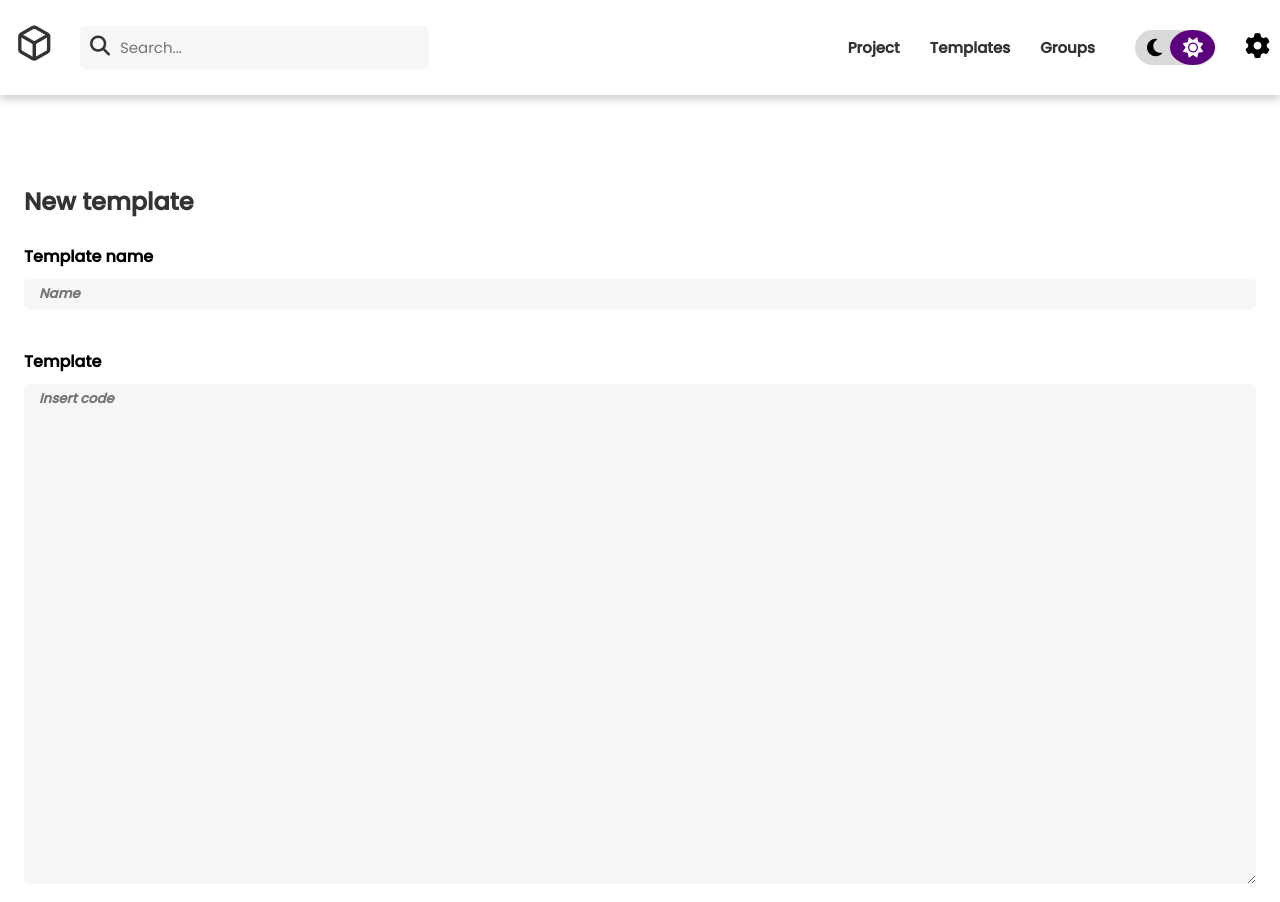
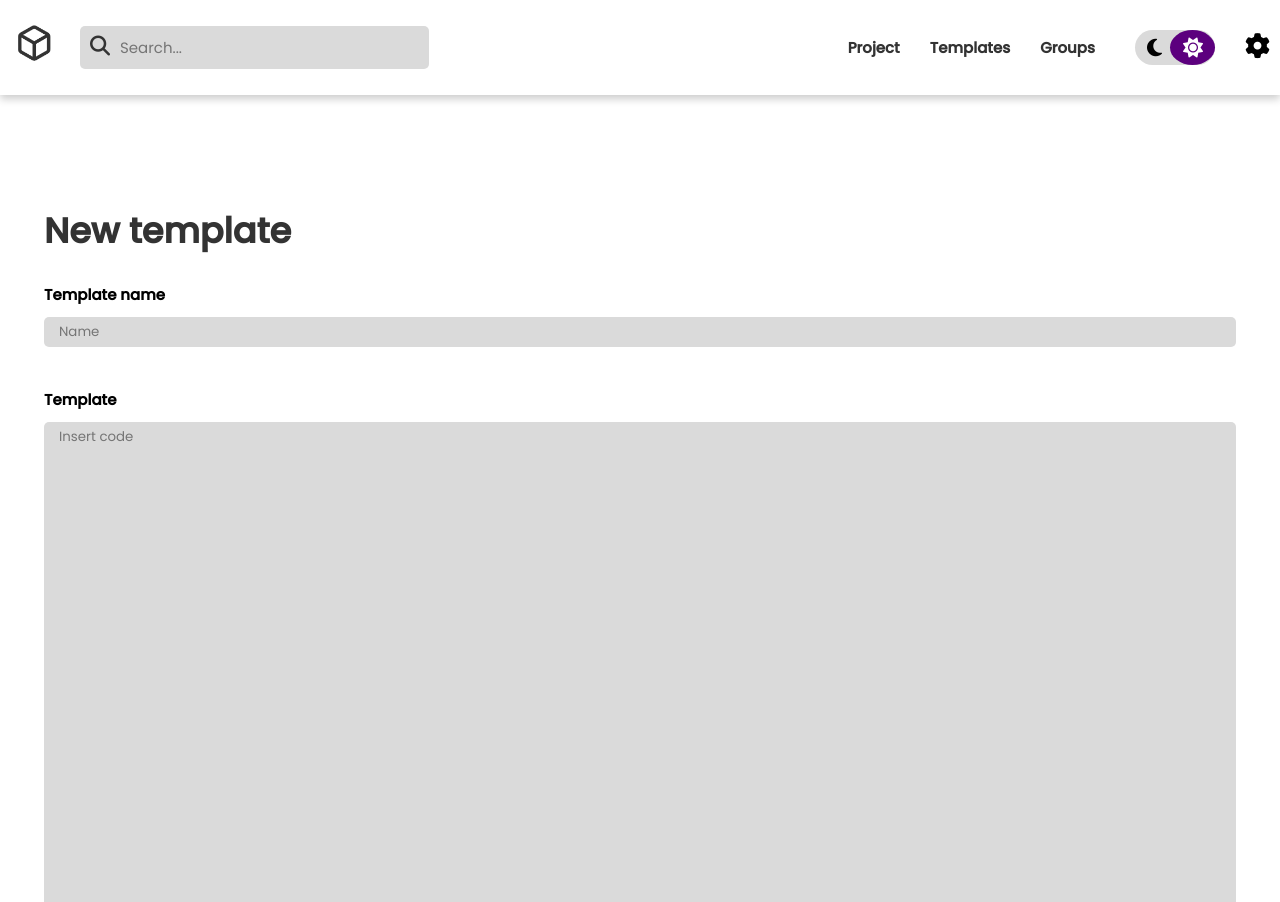
Before and after one commit to Isabella1807/kubeFrontend, a Vue app: page /templates/edit in a window 1280 px wide. Shown: the top 902 px of the page. Built offline with nearby package versions, Linux system fonts and the light colour scheme.

Commit message:
Tjekker alt sass og darkmode

```diff
--- a/src/assets/darkmode.scss
+++ b/src/assets/darkmode.scss
@@ -6,16 +6,16 @@ $red: #E04040;
 
 [color-scheme='dark'] {
   // Baggrundsfarver
-  header, body, .dropdown-nav, .modal-content, .select-container{
+  header, body, .dropdown-nav, .modal-content, .select-container, .newuser-modal-content{
     background-color: $darkmode-bg;
   }
 
-  .slider-font, .slider, input, .custom-select {
+  .slider-font, .slider, input, .custom-select, .newuser-upload-button {
     background-color: $background-shield;
   }
 
   // Tekstfarver
-  h1, h2, p, th, td, .link, .darkMode {
+  h1, h2, p, th, td, .link, .darkMode, .darkmodelabel, .newuser-checkbox-item {
     color: $white-color;
   }
 
--- a/src/assets/globalVariables.scss
+++ b/src/assets/globalVariables.scss
@@ -6,11 +6,13 @@ $dangerRed: #E04040;
 $offline: #E04040;
 $online: #079E34;
 $white-color: #fff;
-$bacgroundgrey: #F6F6F6;
 
 $font-size-desktop: 15px;
 $font-weight: 700;
 $font-size-mobile: 14px;
+$font-size-h1: 35px;
+
+$iconsSize: 25px;
 
 $transition-duration: 0.5s;
 $header-padding: 10px 0;
--- a/src/components/Button.vue
+++ b/src/components/Button.vue
@@ -34,6 +34,7 @@ const props = defineProps({
 </template>
 
 <style scoped lang="scss">
+
 .buttonShape {
   display: inline-flex;
   background-color: $primaryPurple;
@@ -41,9 +42,8 @@ const props = defineProps({
   padding: 0.5rem 2rem 0.5rem 1.7rem;
   justify-content: center;
   align-items: center;
-  color: white;
+  color: $white-color;
   gap: 0.6rem;
-  font-weight: 500;
   border: 3px solid $primaryPurple;
   cursor: pointer;
   white-space: nowrap;
@@ -53,14 +53,13 @@ const props = defineProps({
   }
 
   p {
-    color: white;
+    color: $white-color;
   }
 
   &.hollow {
     border: 3px solid $primaryPurple;
     background-color: transparent;
     color: $primaryPurple;
-    font-weight: 700;
 
     p {
       color: $primaryPurple;
@@ -85,7 +84,7 @@ const props = defineProps({
     padding: 0.3rem 1.3rem 0.3rem 1rem;
   }
   .buttonText {
-    font-size: 14px;
+    font-size: $font-size-mobile;
   }
 }
 
--- a/src/components/Header.vue
+++ b/src/components/Header.vue
@@ -214,7 +214,7 @@ $max-width-desktop: 1350px;
       text-align: left;
 
       &:hover {
-        background-color: $bacgroundgrey;
+        background-color: $lightGrey;
         border-radius: 5px;
       }
 
@@ -397,7 +397,7 @@ input:checked + .slider-font .a-icon {
         font-size: $font-size-desktop;
         border: none ;
         border-radius: 5px;
-        background: $bacgroundgrey;
+        background: $lightGrey;
         width: 349px;
 
         &:focus {
@@ -450,7 +450,7 @@ header {
             justify-content: flex-end;
 
             .settings {
-                font-size: 25px;
+                font-size: $iconsSize;
                 margin-left: 20px;
 
                 &:hover {
@@ -521,7 +521,7 @@ header {
                 border: none;
 
                 &:hover {
-                background-color: $bacgroundgrey;
+                background-color: $lightGrey;
                 }
             }
         }
--- a/src/components/IconButton.vue
+++ b/src/components/IconButton.vue
@@ -38,7 +38,7 @@ const props = defineProps({
   display: flex;
   align-items: center;
   justify-content: center;
-  color: white;
+  color: $white-color;
   cursor: pointer;
   user-select: none;
 
--- a/src/components/Modal_NewProject.vue
+++ b/src/components/Modal_NewProject.vue
@@ -1,7 +1,7 @@
 <template>
   <div v-if="show" class="modal-overlay">
     <div class="modal-content">
-      <button class="modal-close" @click="close">✕</button>
+      <button class="modal-close" @click="close">✖</button>
       <h1>New Project</h1>
       <form @submit.prevent="saveProject">
         <label class="darkMode">
--- a/src/components/Modal_NewUser.vue
+++ b/src/components/Modal_NewUser.vue
@@ -18,11 +18,11 @@
             </div>
             <div class="newuser-checkbox-section">
                 <label class="newuser-checkbox-item">
-                    <input type="checkbox" v-model="isStudent" @change="resetFields" />
+                    <input type="checkbox" v-model="isStudent" @change="resetFields"  />
                     Students
                 </label>
                 <label class="newuser-checkbox-item">
-                    <input type="checkbox" v-model="isTeacher" @change="resetFields" />
+                    <input type="checkbox" v-model="isTeacher" @change="resetFields"  />
                     Teachers
                 </label>
             </div>
@@ -219,7 +219,7 @@ export default {
   padding: 8px;
   border: 1px solid $lightGrey;
   border-radius: 4px;
-  background: $bacgroundgrey;
+  background: $lightGrey;
 }
 
 /* Buttons */
--- a/src/views/NewTemplate.vue
+++ b/src/views/NewTemplate.vue
@@ -1,11 +1,11 @@
 <template>
   <div id="template_form">
-    <h2>New template</h2>
+    <h1>New template</h1>
     <form action="X">
-      <label for="tname">Template name</label>
+      <label for="tname" class="darkmodelabel">Template name</label>
       <input type="text" id="tname" name="tname" placeholder="Name" />
 
-      <label for="lname">Template</label>
+      <label for="lname" class="darkmodelabel">Template</label>
       <textarea name="" id="" placeholder="Insert code"></textarea>
 
       <div class="btn-container">
@@ -23,27 +23,25 @@
 </template>
 
 <style scoped lang="scss">
-@import '../assets/globalVariables.scss';
 
-h2 {
-  font-weight: $font-weight;
+h1 {
+  font-size:$font-size-h1;
   margin: 25px 0px;
 }
 
 label {
   font-weight: $font-weight;
+  font-size: $font-size-desktop;
 }
 
 input {
   border-radius: 5px;
   display: flex;
   flex-direction: column;
-  background-color: $bacgroundgrey;
+  background-color: $lightGrey;
   border: none;
   width: 100%;
-  font-style: italic;
   padding: 5px 15px;
-  font-weight: $font-weight;
   margin-top: 10px;
   margin-bottom: 40px;
 }
@@ -52,13 +50,11 @@ textarea {
   border-radius: 5px;
   display: flex;
   flex-direction: column;
-  background-color: $bacgroundgrey;
+  background-color: $lightGrey;
   border: none;
   width: 100%;
   height: 500px;
-  font-style: italic;
   padding: 5px 15px;
-  font-weight: $font-weight;
   margin-top: 10px;
 }
 
@@ -70,8 +66,8 @@ textarea {
 
 .cancel-btn {
   padding: 5px 25px 5px 10px;
-  background: none;
-  border: 4px solid $primaryPurple;
+  background: $white-color;
+  border: 2px solid $primaryPurple;
   border-radius: 10px;
   color: $primaryPurple;
   font-weight: $font-weight;
@@ -86,6 +82,7 @@ textarea {
   padding: 5px 25px 5px 10px;
   background-color: $primaryPurple;
   color: $white-color;
+  border: none;
   border-radius: 10px;
   font-weight: $font-weight;
   cursor:pointer;
@@ -94,9 +91,8 @@ textarea {
   }
 }
 
-
 /* mobile version*/
-@media (max-width: 1200px) {
+@media (max-width: 1350px) {
 #template_form{
   padding: 20px;
 }
```
